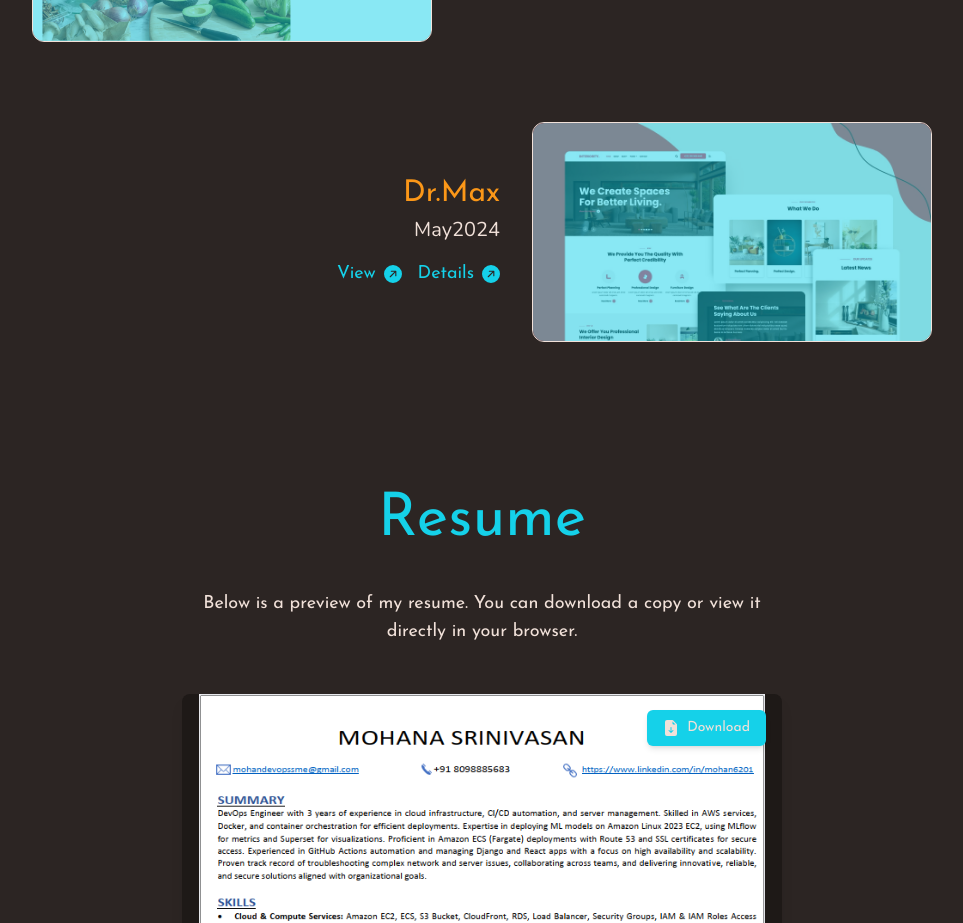
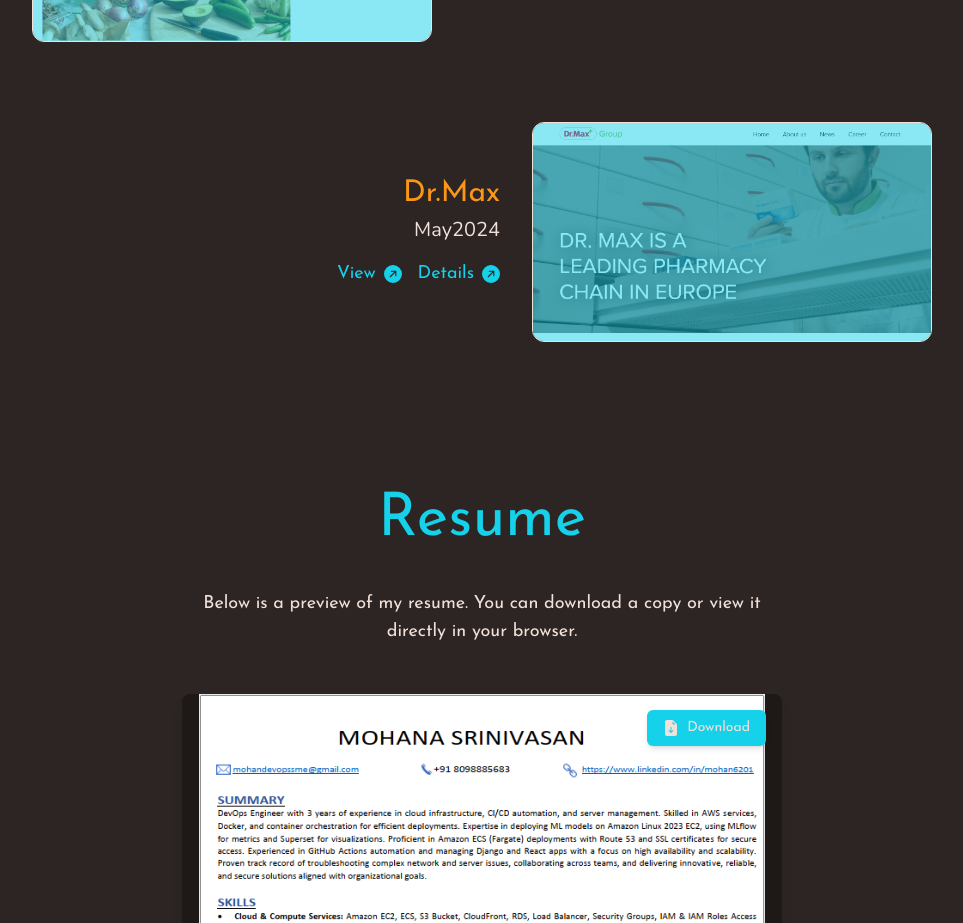
Before and after one commit to Mohan6201/msportfolio, a React (Vite) app: page / in a window 1280 px wide. Shown: the part 6480-7403 px from the top of the page, without its empty margins (158-1121 px from the left). Built offline with nearby package versions, Linux system fonts and the light colour scheme.

Commit message:
Updated Projects Section

```diff
--- a/src/components/projectsSection/ProjectsMain.jsx
+++ b/src/components/projectsSection/ProjectsMain.jsx
@@ -27,7 +27,7 @@
     year: "April2025",
     align: "left",
     image: "/images/Reactp2.png",
-    link: "#",
+    link: "https://ms-portfolio-caee4.web.app/",
     description: {
       responsibilities: [
         "Implemented CI/CD pipeline with GitHub Actions for Firebase Hosting, enabling automated deployments and preview channels for pull requests.",
@@ -45,7 +45,7 @@
     year: "Jan2023",
     align: "right",
     image: "/images/Goodeggs.png",
-    link: "#",
+    link: "https://www.goodeggs.com/",
     description: {
       responsibilities: [
         "Migrated Page Editor, Advantage Architect, Bartender, and SSMS from HighJump to Korber across DEV, UAT, and PROD environments.",
@@ -59,8 +59,8 @@
     name: "Dr.Max",
     year: "May2024",
     align: "left",
-    image: "/images/website-img-4.jpg",
-    link: "#",
+    image: "/images/dr.max.png",
+    link: "https://www.drmax.eu/en/default",
     description: {
       responsibilities: [
         "Managing Supply Chain Management change requests for Maersk.",
```
Also changed, not shown: public/images/dr.max.png (added).
